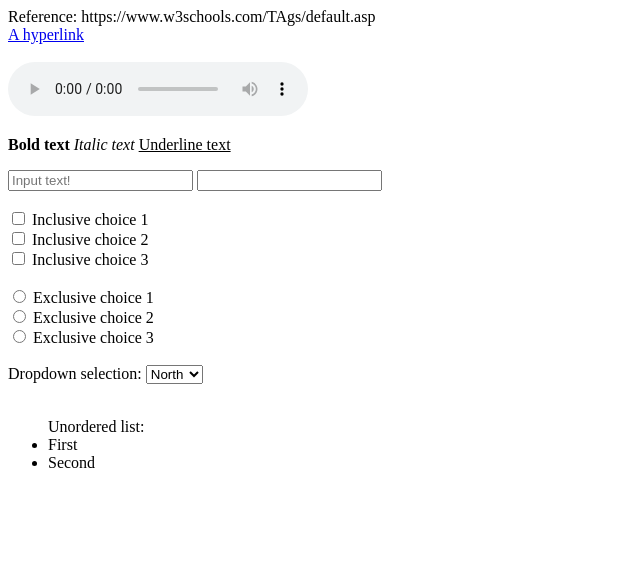
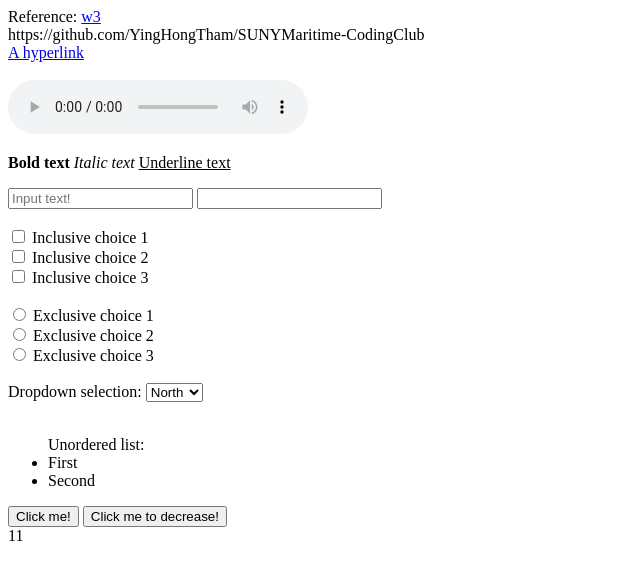
Before and after one commit to YingHongTham/SUNYMaritime-CodingClub, a plain HTML site: page 02-17.html in a window 1280 px wide. Shown: the whole page, without its empty margins (0-640 px from the left). Drawn offline with Linux system fonts and the light colour scheme.

Commit message:
latest version

```diff
--- a/02-17.html
+++ b/02-17.html
@@ -1,12 +1,16 @@
 <!DOCTYPE html>
 <html>
 <head>
+  <meta charset="UTF-8">
 	<title>Feb 17, 2022</title>
 </head>
 <body>
 	<!-- these are comments -->
 	<div>
-		Reference: https://www.w3schools.com/TAgs/default.asp
+		Reference: <a href="https://www.w3schools.com/TAgs/default.asp">w3</a>
+		<br/>
+		https://github.com/YingHongTham/SUNYMaritime-CodingClub
+		<br/>
 	</div>
 	<div>
 		<a href="https://www.google.com">
@@ -88,7 +92,47 @@
 		<li>Second</li>
 	</ul>
 
+	<button onclick="increaseNumber()">Click me!</button>
+	<button onclick="decreaseNumber()">Click me to decrease!</button>
+	<div id="myid">5</div>
+
 	<script>
+		var x = 10;
+
+		// take in variable val,
+		// and set the div element "myid" to show val
+		function setMYIDinnerHTML(val) {
+			const elem = document.getElementById("myid");
+			elem.innerHTML = val;
+		}
+
+		function increaseNumber() {
+			x += 1; // equivalently: x = x + 1;
+			setMYIDinnerHTML(x);
+			console.log("Increasing x to ", x);
+			// const elem = document.getElementById("myid");
+			// elem.innerHTML = x;
+		}
+
+		function decreaseNumber() {
+			x -= 1;
+			setMYIDinnerHTML(x);
+			console.log("Decreasing x to ", x);
+		}
+
+		increaseNumber();
+
+		console.log("This is how you print to the console");
+
+
+		/*
+		setTimeout(
+			function() {
+				alert("Hello");
+			},
+			1000
+		);
+	 */
 	</script>
 </body>
 </html>
```
